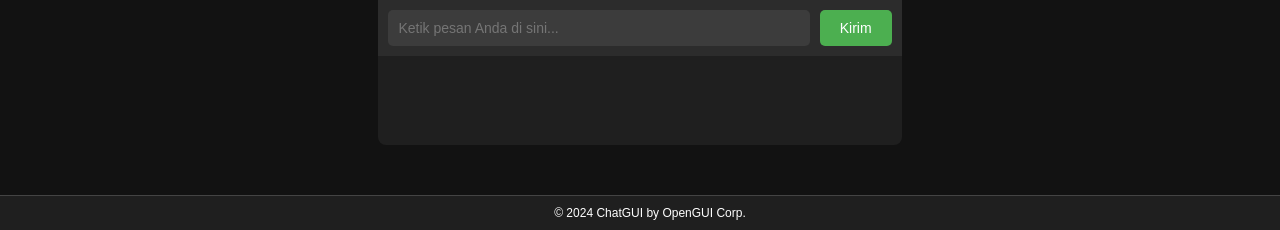
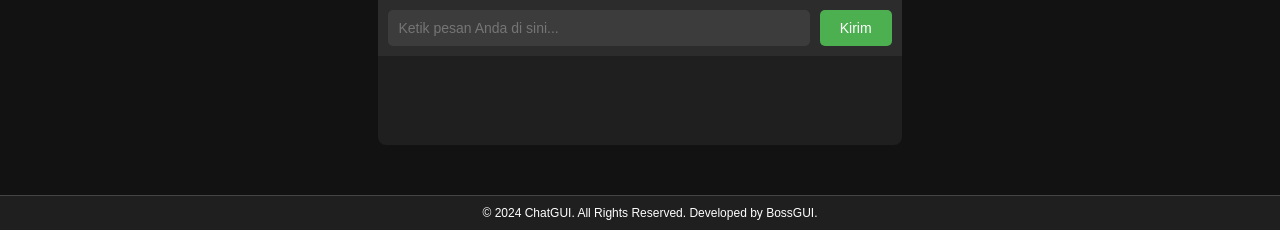
Before and after one commit to alfandi130288/repo-chatgui, a Flask app: page / in a window 1280 px wide. Shown: the part 570-800 px from the top of the page. Run offline with Flask 3, Linux system fonts and the light colour scheme; parts of the project's set-up code (start-up, migrations or seed data) failed here and were passed over.

Commit message:
Edit Footer

```diff
--- a/templates/index.html
+++ b/templates/index.html
@@ -147,7 +147,7 @@
 
     <!-- Footer Section -->
     <footer>
-        &copy; 2024 ChatGUI by OpenGUI Corp.
+        &copy; 2024 ChatGUI. All Rights Reserved. Developed by BossGUI.
     </footer>
 
     <script>
```
